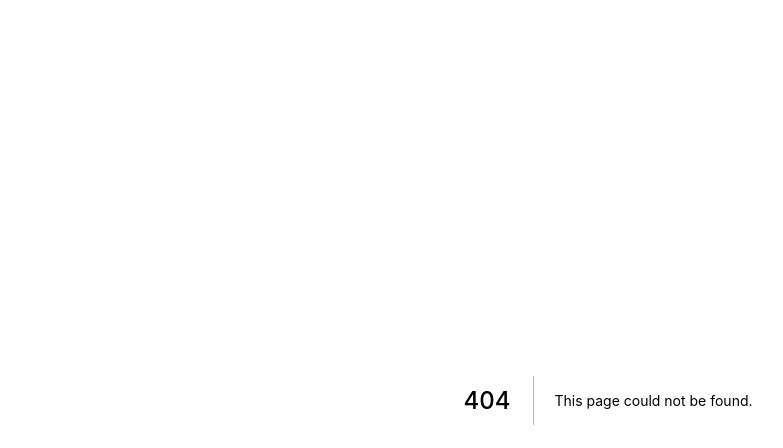
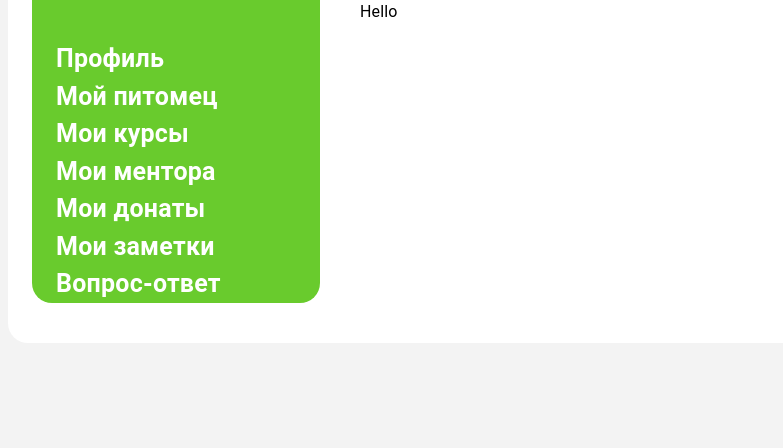
Before and after one commit to fox1206/fatcode-frontend, a Next.js app: page /profile/1 in a window 1280 px wide. Before the commit this address had no page. Shown: the top 448 px of the page, without its empty margins (32-815 px from the left). Built offline with nearby package versions, Linux system fonts and the light colour scheme.

Commit message:
create user profile

```diff
--- /dev/null
+++ b/components/profile/LeftMenu.tsx
@@ -0,0 +1,27 @@
+import React from "react";
+import {Container, Typography} from "@mui/material";
+import TextLeftMenu from "./TextLeftMenu";
+
+const LeftMenu = () => {
+    const list = [
+        {key: 1, text: "Профиль", href: ""},
+        {key: 2, text: "Мой питомец", href: ""},
+        {key: 3, text: "Мои курсы", href: ""},
+        {key: 4, text: "Мои ментора", href: ""},
+        {key: 5, text: "Мои донаты", href: ""},
+        {key: 6, text: "Мои заметки", href: ""},
+        {key: 7, text: "Вопрос-ответ", href: ""},
+    ]
+    return(
+        <Container sx={{
+            background: "#69CB2D",
+            borderBottomLeftRadius: 20,
+            borderBottomRightRadius: 20,
+            paddingTop: 5
+        }}>
+            <TextLeftMenu list={list}/>
+        </Container>
+    )
+}
+
+export default LeftMenu
--- /dev/null
+++ b/components/profile/TextLeftMenu.tsx
@@ -0,0 +1,26 @@
+import React from "react";
+import {Grid, Typography} from "@mui/material";
+
+
+//Навесить линки на переходы по страницам
+const TextLeftMenu = ({list}) => {
+    return (
+        <>
+            {
+                list.map(item=>(
+                    <Grid>
+                        <Typography key={item.key} sx={{
+                            color: "white",
+                            fontSize: 25,
+                            fontWeight: "bold"
+                        }}>
+                            {item.text}
+                        </Typography>
+                    </Grid>
+                ))
+            }
+        </>
+    )
+}
+
+export default TextLeftMenu
--- /dev/null
+++ b/layout/ProfileBack/BackgoundUser.tsx
@@ -0,0 +1,17 @@
+import React from "react";
+import {Container, Grid} from "@mui/material";
+
+const BackgoundUser = ({children}) => {
+    return(
+            <Container fixed sx={{
+                background: "white",
+                borderBottomLeftRadius: 20,
+                borderBottomRightRadius: 20,
+                paddingBottom: 5
+            }}>
+                    {children}
+            </Container>
+    )
+}
+
+export default BackgoundUser
--- a/pages/api/hello.ts
+++ /dev/null
@@ -1,13 +0,0 @@
-// Next.js API route support: https://nextjs.org/docs/api-routes/introduction
-import type { NextApiRequest, NextApiResponse } from 'next'
-
-type Data = {
-  name: string
-}
-
-export default function handler(
-  req: NextApiRequest,
-  res: NextApiResponse<Data>
-) {
-  res.status(200).json({ name: 'John Doe' })
-}
--- /dev/null
+++ b/pages/profile/[id].tsx
@@ -0,0 +1,25 @@
+import React from "react";
+import {Grid, Typography} from "@mui/material";
+import BackgoundUser from "../../layout/ProfileBack/BackgoundUser";
+import LeftMenu from "../../components/profile/LeftMenu";
+
+const UserProfile = () => {
+    return(
+        <>
+            <BackgoundUser>
+                <Grid container>
+                    <Grid xs={3}>
+                        <LeftMenu/>
+                    </Grid>
+                    <Grid ml={5} xs={8}>
+                        <Typography>
+                            Hello
+                        </Typography>
+                    </Grid>
+                </Grid>
+            </BackgoundUser>
+        </>
+    )
+}
+
+export default UserProfile
--- a/styles/globals.css
+++ b/styles/globals.css
@@ -2,6 +2,7 @@ html,
 body {
   padding: 0;
   margin: 0;
+  background: #F3F3F3;
   font-family: -apple-system, BlinkMacSystemFont, Segoe UI, Roboto, Oxygen,
     Ubuntu, Cantarell, Fira Sans, Droid Sans, Helvetica Neue, sans-serif;
 }
@@ -21,6 +22,6 @@ a {
   }
   body {
     color: white;
-    background: black;
+    background: #F3F3F3;
   }
 }
```
